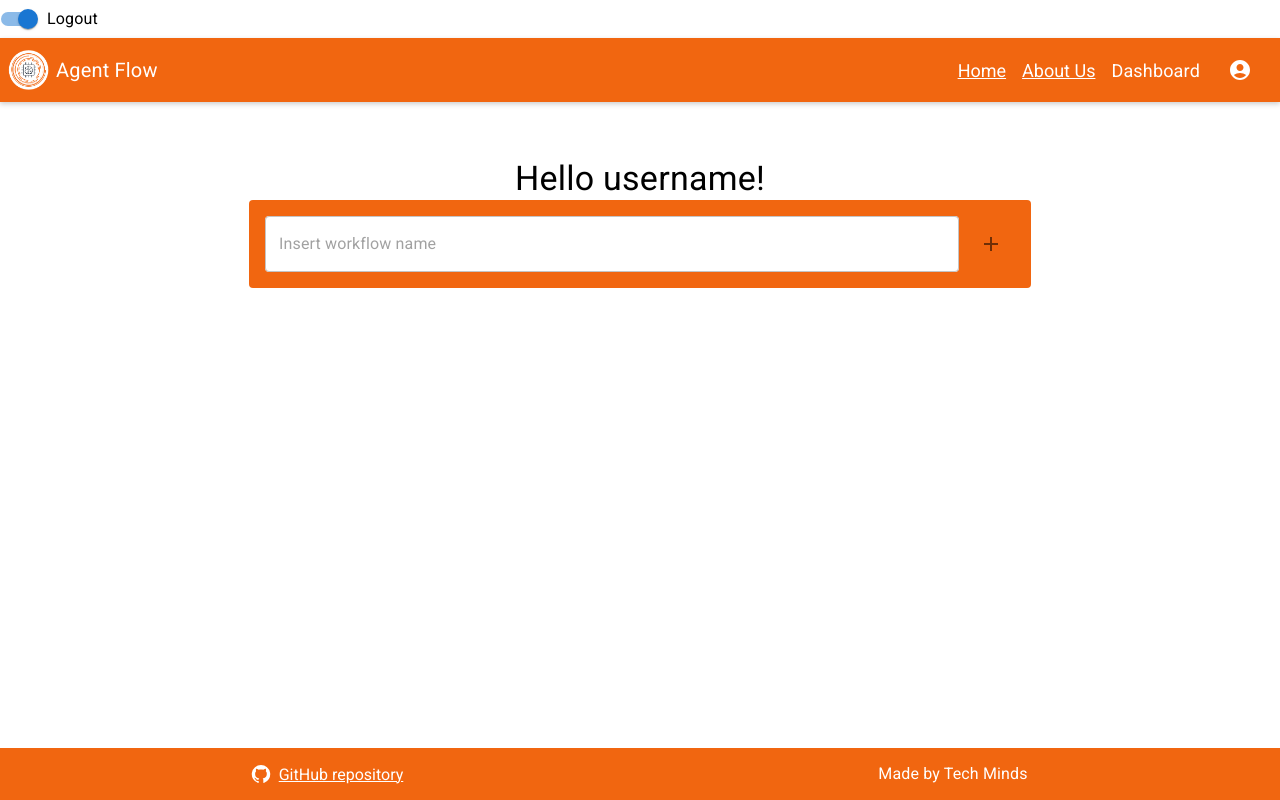
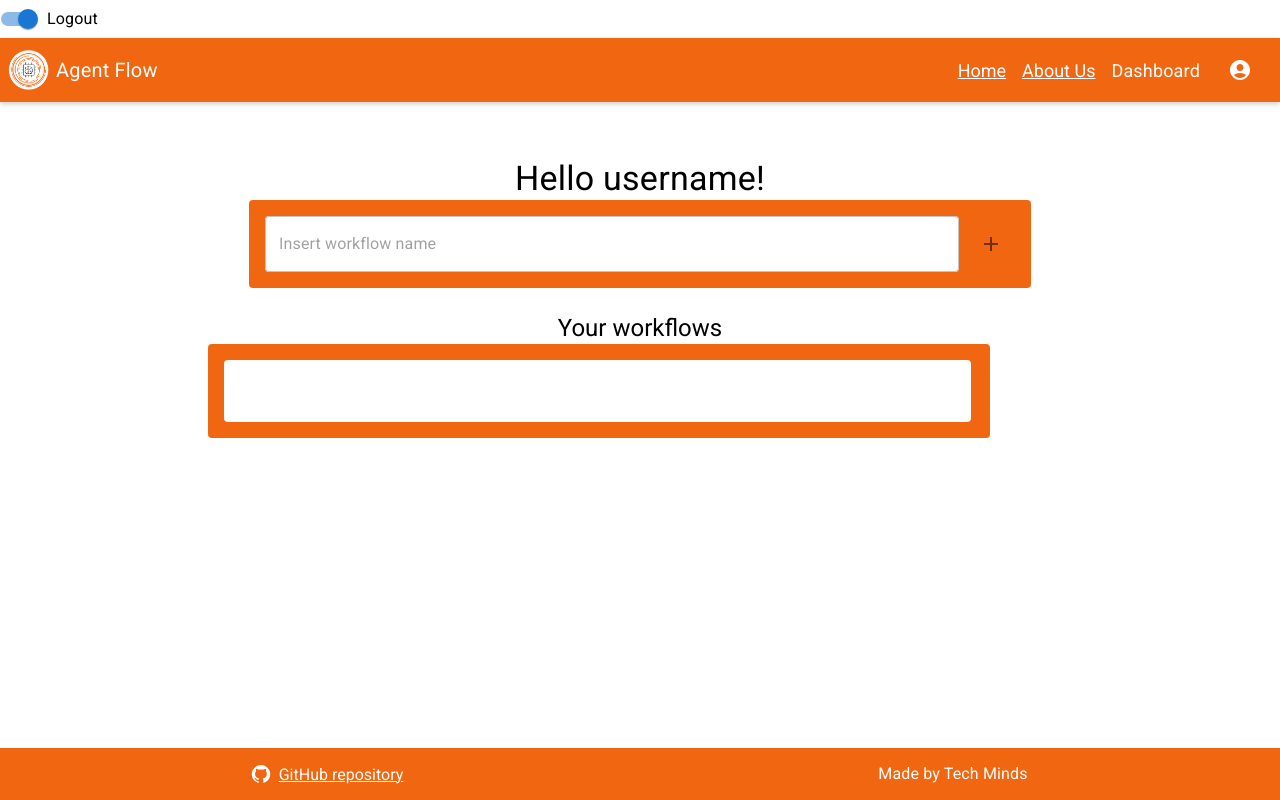
Before and after one commit to techminds-unipd/AgentFlow, a React (Vite) app in the folder frontend/: page /dashboard in a window 1280 px wide. Built offline with nearby package versions, Linux system fonts and the light colour scheme.

Commit message:
continuazione

```diff
--- /dev/null
+++ b/frontend/src/components/WorkflowItem/WorkflowItem.tsx
@@ -0,0 +1,22 @@
+import { Box } from "@mui/material";
+import "../../index.css";
+
+export const WorkflowItem = () => {
+  return (
+    <>
+        <Box
+            sx={{
+                p: 2,
+                borderRadius: 1,
+                backgroundColor: "var(--white-text)",
+                display: "flex",
+                alignItems: "center",
+                height: 30,
+                width: 715
+            }}
+        >
+
+        </Box>
+    </>
+  );
+};
--- /dev/null
+++ b/frontend/src/components/WorkflowList/WorkflowList.tsx
@@ -0,0 +1,36 @@
+import Grid from "@mui/material/Grid2";
+import { Typography, Box } from "@mui/material";
+import { WorkflowItem } from "../../components/WorkflowItem/WorkflowItem";
+
+export const WorkflowList = () => {
+  return (
+    <>
+      <Grid container>
+        <Grid
+            size={12}
+            marginLeft={10}
+            marginRight={10}
+            paddingTop={3}
+            sx={{
+                display: "flex",
+                flexDirection: "column",
+                alignItems: "center"
+            }}>
+          <Typography component="h2" variant="h5" textAlign={"center"}>
+            Your workflows
+          </Typography>
+        </Grid>
+        <Box
+          sx={{
+              p: 2,
+              borderRadius: 1,
+              backgroundColor: "var(--maincolor)",
+              width: 750
+          }}
+        >
+          <WorkflowItem />
+        </Box>
+      </Grid>
+    </>
+  );
+};
--- a/frontend/src/pages/Dashboard/Dashboard.tsx
+++ b/frontend/src/pages/Dashboard/Dashboard.tsx
@@ -1,8 +1,8 @@
 import Grid from "@mui/material/Grid2";
 import { Typography } from "@mui/material";
 import "./Dashboard.css";
-import "../../components/AddWorkflow/AddWorkflow";
 import { AddWorkflow } from "../../components/AddWorkflow/AddWorkflow";
+import { WorkflowList } from "../../components/WorkflowList/WorkflowList";
 
 export const Dashboard = () => {
   return (
@@ -22,6 +22,7 @@ export const Dashboard = () => {
             Hello username!
           </Typography>
           <AddWorkflow />
+          <WorkflowList />
         </Grid>
       </Grid>
     </main>
```
